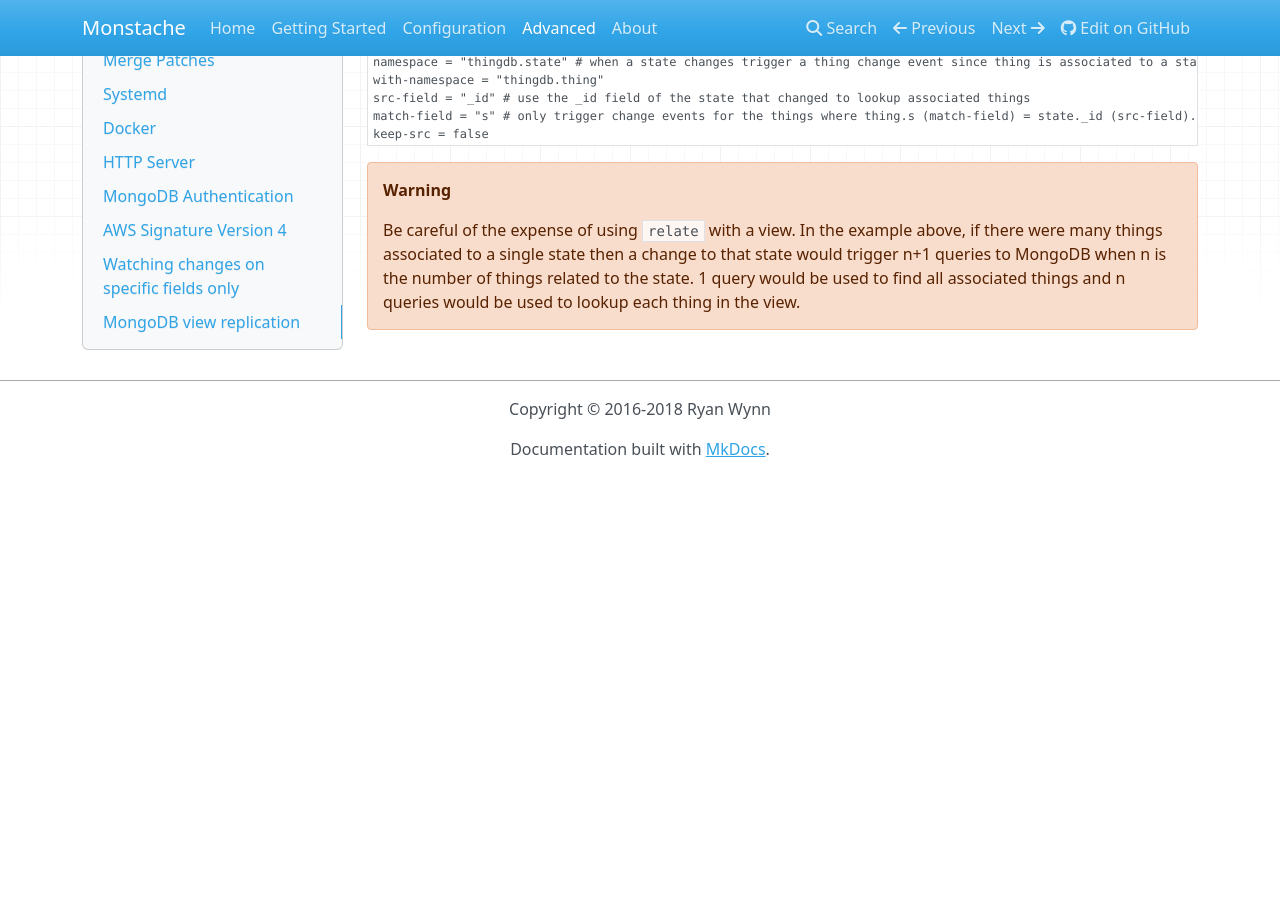
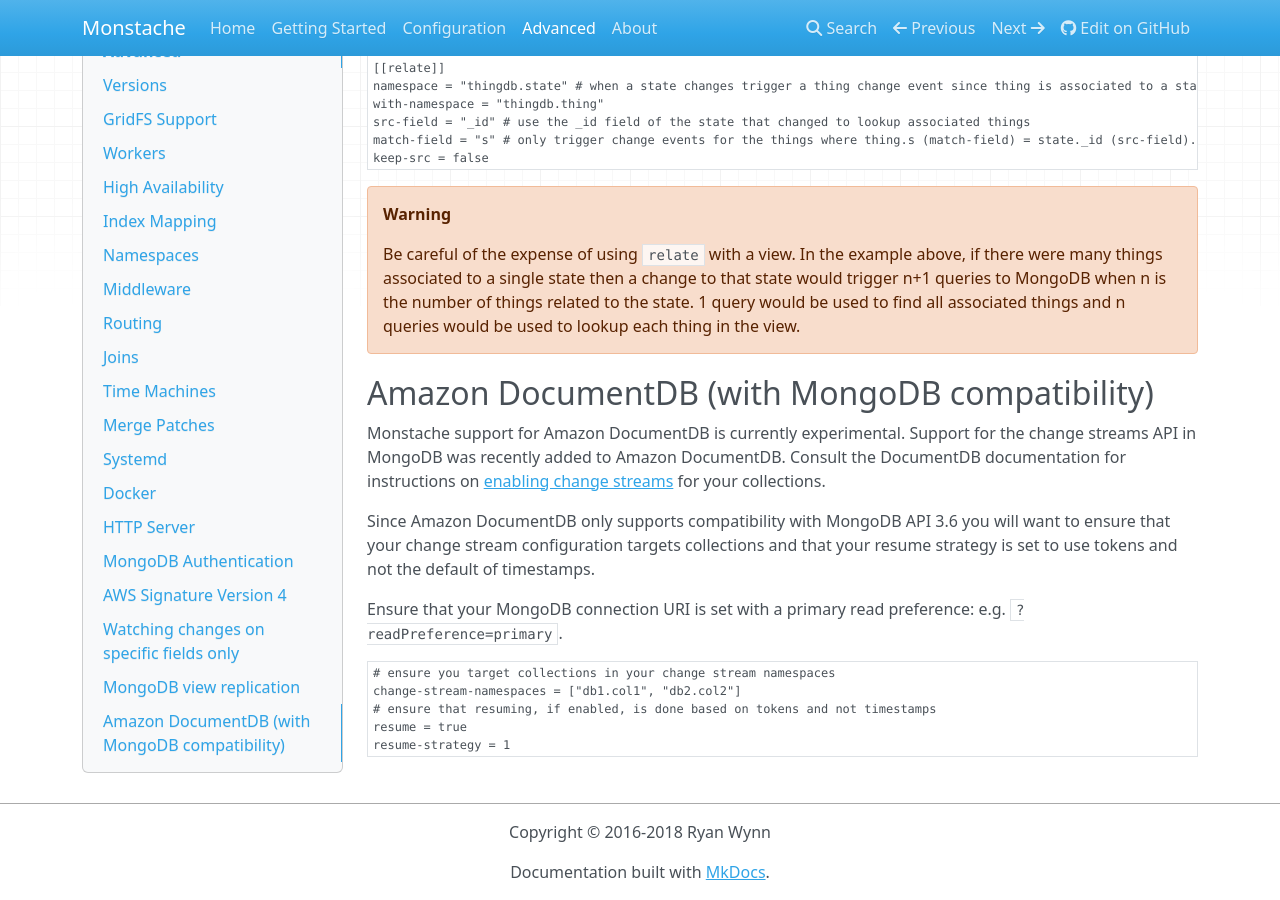
Before and after one commit to rwynn/monstache-site, an MkDocs documentation site: the page built from src/advanced.md, in a window 1280 px wide and 900 px high, scrolled down 29086 px. Built offline with MkDocs 1.6.1, drawn with Linux system fonts in a browser that asks for light colours; nearby versions of some CDN libraries; a style sheet for code colours, icons or effects is not loaded; before the commit the page ends 29563 px from its top, so only the background shows below that; some of the changed text lies outside the part shown.

````diff
--- a/docs/about/index.html
+++ b/docs/about/index.html
@@ -113,7 +113,7 @@
 <hr />
 <h2 id="license">License<a class="headerlink" href="#license" title="Permanent link">&para;</a></h2>
 <p>The MIT License (MIT)</p>
-<p>Copyright (c) 2016-2019 Ryan Wynn</p>
+<p>Copyright (c) 2016 Ryan Wynn</p>
 <p>Permission is hereby granted, free of charge, to any person obtaining a copy
 of this software and associated documentation files (the "Software"), to deal
 in the Software without restriction, including without limitation the rights
--- a/docs/index.html
+++ b/docs/index.html
@@ -271,5 +271,5 @@ it up and running.</p>
 
 <!--
 MkDocs version : 1.0.4
-Build Date UTC : 2019-11-03 17:14:11
+Build Date UTC : 2019-11-20 21:07:23
 -->
--- a/docs/start/index.html
+++ b/docs/start/index.html
@@ -165,7 +165,7 @@ Go but you don't need to install the Go language unless you decide to write your
 <p>Unzip the download and adjust your PATH variable to include the path to the folder for your platform.</p>
 <p>Let's make sure Monstache is set up as expected. You should see a similar version number in your terminal:</p>
 <pre><code class="sh">monstache -v
-# 6.0.11
+# 6.4.0
 </code></pre>
 
 <p>You can also build monstache from source. Monstache uses <a href="https://github.com/golang/go/wiki/Modules">vgo</a>.
--- a/src/advanced.md
+++ b/src/advanced.md
@@ -16,7 +16,8 @@
 
     If you have MongoDB 3.6 then you must explicitly enumerate collections in your `change-stream-namespaces`
     setting because change streams against databases and entire deployments was not introduced until MongoDB version
-    4.0.  Alternatively, you can disable change events entirely with `disable-change-events`.
+    4.0.  Alternatively, you can disable change events entirely with `disable-change-events`. You must also set
+    `resume-strategy` to `1` to use a token-based resume strategy compatibile with MongoDB API 3.6.
 
     If you have MongoDB 2.6 - 3.5 then you must omit any mention of `change-stream-namespaces` in your config file
     because change streams were first introduced in 3.6.  To emulate change events you must turn on the option
@@ -1391,3 +1392,23 @@ keep-src = false
 	associated to a single state then a change to that state would trigger n+1 queries to MongoDB when n is the
 	number of things related to the state.  1 query would be used to find all associated things and n queries would be
 	used to lookup each thing in the view.
+
+## Amazon DocumentDB (with MongoDB compatibility)
+
+Monstache support for Amazon DocumentDB is currently experimental.  Support for the change streams API in MongoDB
+was recently added to Amazon DocumentDB. Consult the DocumentDB documentation for instructions on
+[enabling change streams](https://docs.aws.amazon.com/documentdb/latest/developerguide/change-streams.html)
+for your collections.
+
+Since Amazon DocumentDB only supports compatibility with MongoDB API 3.6 you will want to ensure that your change stream
+configuration targets collections and that your resume strategy is set to use tokens and not the default of timestamps.
+
+Ensure that your MongoDB connection URI is set with a primary read preference: e.g. `?readPreference=primary`.
+
+```toml
+# ensure you target collections in your change stream namespaces
+change-stream-namespaces = ["db1.col1", "db2.col2"]
+# ensure that resuming, if enabled, is done based on tokens and not timestamps
+resume = true
+resume-strategy = 1
+```
````
Also changed, not shown: other parts of src/advanced.md (+4 -4 lines), docs/advanced/index.html (+23 -7 lines), docs/config/index.html (+17 -5 lines), docs/sitemap.xml (+5 -5 lines), src/about.md (+1 -1 lines), src/config.md (+22 -5 lines), src/start.md (+1 -1 lines), docs/search/search_index.json, 1 other file.
